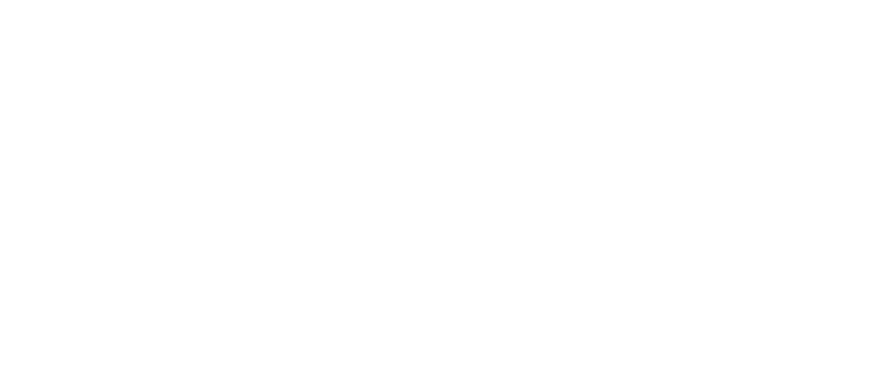
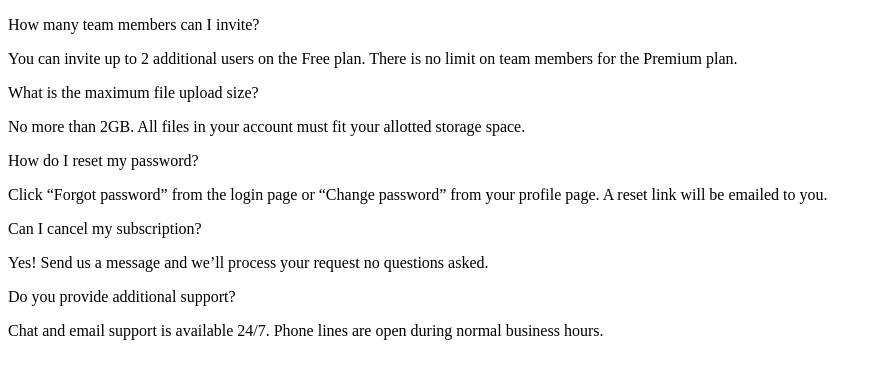
Before and after one commit to sbrg95/faq-accordion-card, a plain HTML site: page index.html in a window 1280 px wide. Shown: the whole page, without its empty margins (0-882 px from the left). Drawn offline with Linux system fonts and the light colour scheme.

Commit message:
Initial markup

```diff
--- a/index.html
+++ b/index.html
@@ -14,5 +14,46 @@
     <link rel="stylesheet" href="style.css" />
     <title>FAQ Accordion Card</title>
   </head>
-  <body></body>
+  <body>
+    <div class="card">
+      <section class="illustration"></section>
+      <section class="faq">
+        <div class="faq_item">
+          <p class="faq_question">How many team members can I invite?</p>
+          <p class="faq_answer">
+            You can invite up to 2 additional users on the Free plan. There is
+            no limit on team members for the Premium plan.
+          </p>
+        </div>
+        <div class="faq_item">
+          <p class="faq_question">What is the maximum file upload size?</p>
+          <p class="faq_answer">
+            No more than 2GB. All files in your account must fit your allotted
+            storage space.
+          </p>
+        </div>
+        <div class="faq_item">
+          <p class="faq_question">How do I reset my password?</p>
+          <p class="faq_answer">
+            Click “Forgot password” from the login page or “Change password”
+            from your profile page. A reset link will be emailed to you.
+          </p>
+        </div>
+        <div class="faq_item">
+          <p class="faq_question">Can I cancel my subscription?</p>
+          <p class="faq_answer">
+            Yes! Send us a message and we’ll process your request no questions
+            asked.
+          </p>
+        </div>
+        <div class="faq_item">
+          <p class="faq_question">Do you provide additional support?</p>
+          <p class="faq_answer">
+            Chat and email support is available 24/7. Phone lines are open
+            during normal business hours.
+          </p>
+        </div>
+      </section>
+    </div>
+  </body>
 </html>
```
